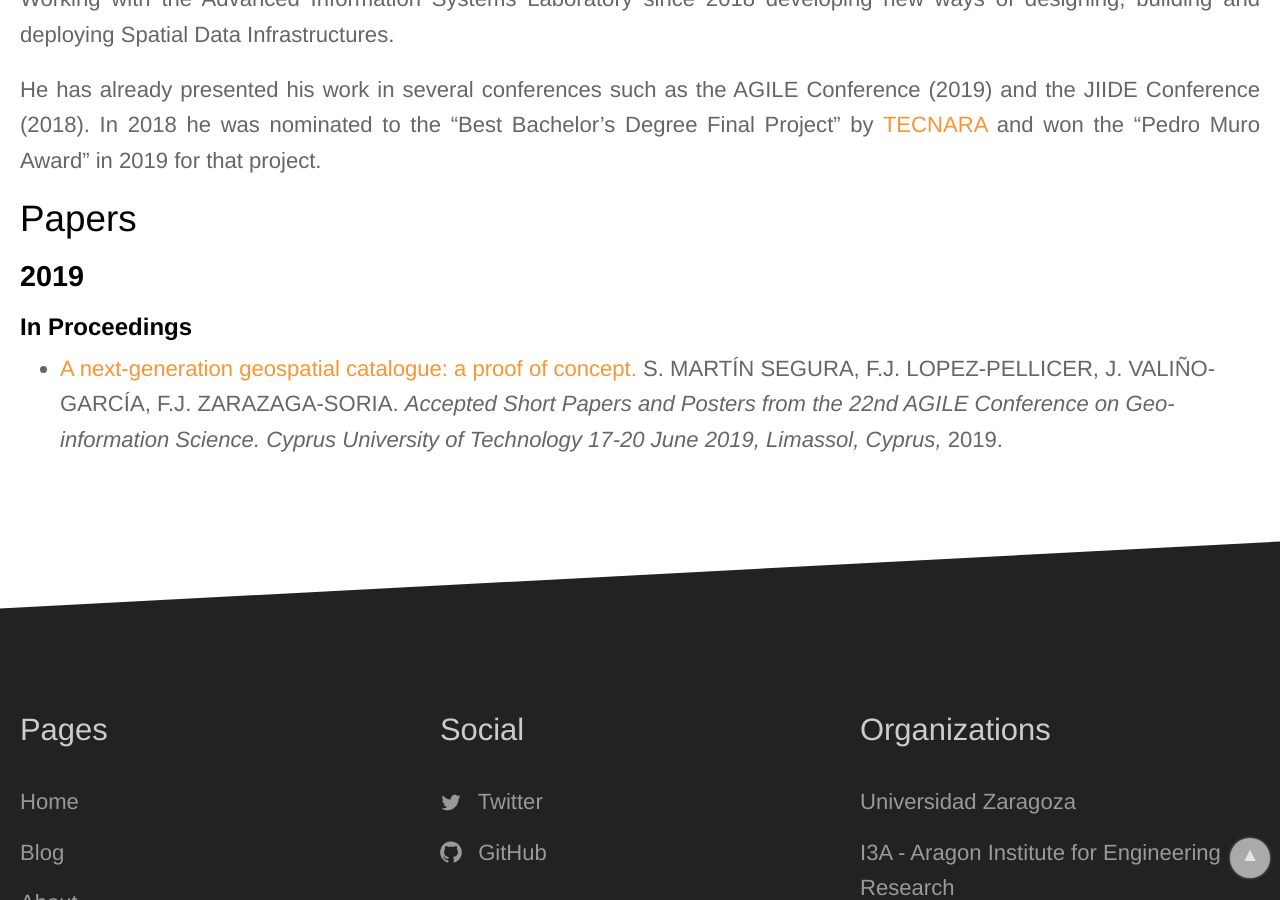
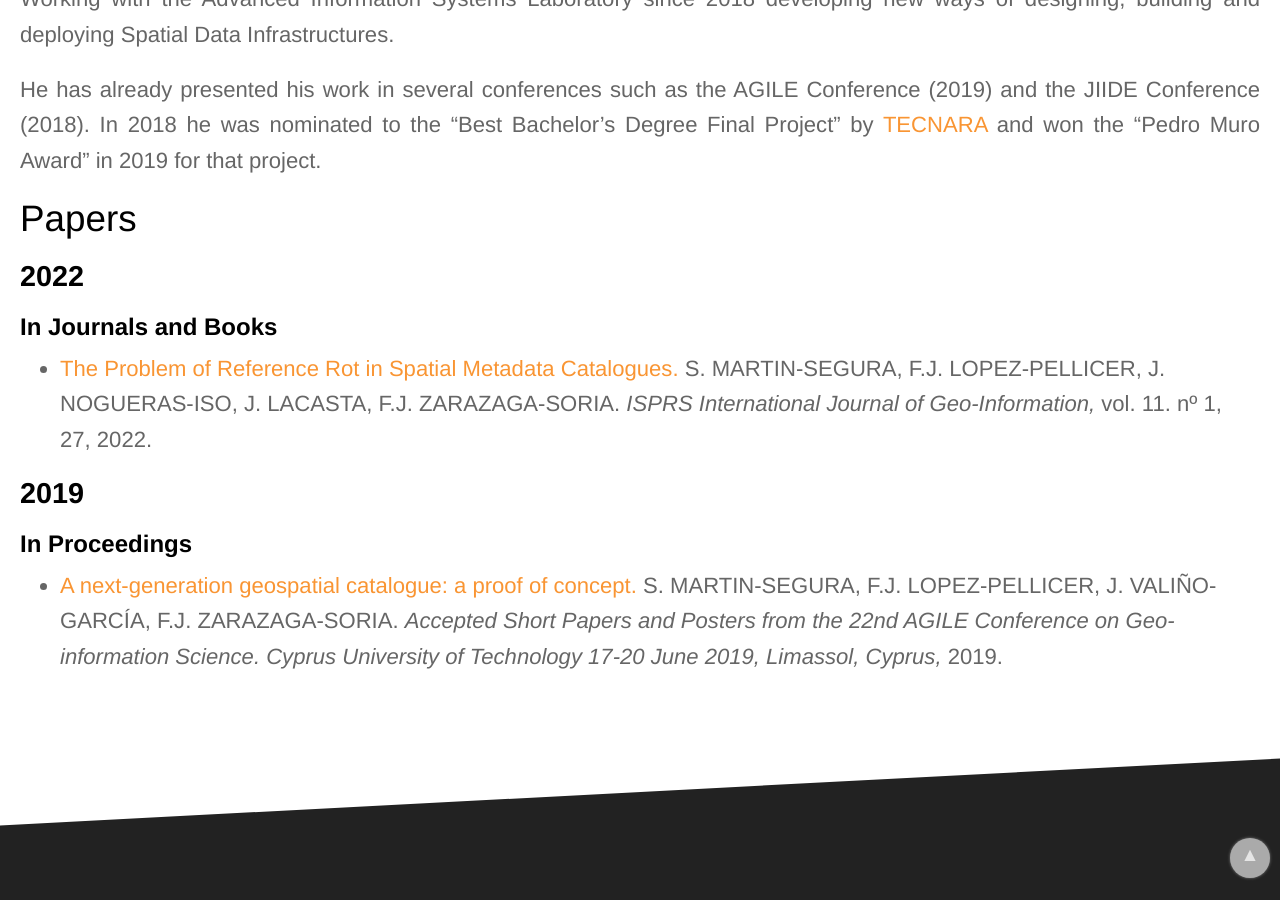
Before and after one commit to IAAA-Lab/IAAA-Lab.github.io, a Jekyll site: the page built from _staff/segura.md, in a window 1280 px wide and 900 px high, scrolled down 577 px. Built offline with Jekyll 4.4.1, drawn with Linux system fonts in a browser that asks for light colours.

Commit message:
Added Reference Rot

```diff
--- a/Gemfile
+++ b/Gemfile
@@ -1,3 +1,5 @@
 source 'https://rubygems.org'
 
 gem "github-pages", group: :jekyll_plugins
+
+gem "webrick", "~> 1.7"
--- a/_config.yml
+++ b/_config.yml
@@ -1,6 +1,5 @@
 title: Advanced Information Systems Laboratory
 url: "https://www.iaaa.es"
-baseurl:
 google_analytics_key:
 google_maps_javascript_api_key:
 disqus_shortname:
--- a/_data/papers.yml
+++ b/_data/papers.yml
@@ -1,6 +1,14 @@
 # Importante: dentro de este fichero los artículos tienen que estar ordenados por año
 # (los más recientes primero) y dentro de cada año primero van los libros, luego los
 # artículos de revista y capítulos de libro y finalmente los artículos de congresos
+# -------------------
+- title: "The Problem of Reference Rot in Spatial Metadata Catalogues"
+  url: https://www.mdpi.com/2220-9964/11/1/27/htm
+  authors: S. MARTIN-SEGURA, F.J. LOPEZ-PELLICER, J. NOGUERAS-ISO, J. LACASTA, F.J. ZARAZAGA-SORIA
+  publication: "ISPRS International Journal of Geo-Information"
+  publication_detail: "vol. 11. nº 1, 27"
+  year: 2022
+  doi: 10.3390/ijgi11010027
 # -------------------
 - title: "Towards value-creating and sustainable open data ecosystems: A comparative case study and a research agenda"
   url: https://jedem.org/index.php/jedem/article/view/644
@@ -9,6 +17,7 @@
   publication_detail: "vol. 13. nº 2, 1-27"
   year: 2021
   doi: 10.29379/jedem.v13i2.644
+# -------------------
 - title: "An Analysis of Existing Production Frameworks for Statistical and Geographic Information: Synergies, Gaps and Integration"
   url: https://doi.org/10.3390/ijgi10060374
   authors: F.J. ARIZA-LÓPEZ, A. RODRÍGUEZ-PASCUAL, F.J. LOPEZ-PELLICER, L.M. VILCHES-BLAZQUEZ, A. VILLAR-IGLESIAS, J. MASÓ, E. DÍAZ-DÍAZ, M.A. UREÑA-CÁMARA, A. GONZÁLEZ-YANES
@@ -181,7 +190,7 @@
 # -------------------
 - title: "A next-generation geospatial catalogue: a proof of concept"
   url: https://agile-online.org/images/conference_2019/documents/short_papers/110_Upload_your_PDF_file.pdf
-  authors: S. MARTÍN SEGURA, F.J. LOPEZ-PELLICER, J. VALIÑO-GARCÍA, F.J. ZARAZAGA-SORIA
+  authors: S. MARTIN-SEGURA, F.J. LOPEZ-PELLICER, J. VALIÑO-GARCÍA, F.J. ZARAZAGA-SORIA
   publication_conference: "Accepted Short Papers and Posters from the 22nd AGILE Conference on Geo-information Science. Cyprus University of Technology 17-20 June 2019, Limassol, Cyprus"
   year: 2019
 # -------------------
--- a/_data/phd-students.yml
+++ b/_data/phd-students.yml
@@ -8,7 +8,7 @@ dayany:
   #url:
 segura:
   name: Sergio Martín Segura
-  papers_name: S. MARTÍN SEGURA
+  papers_name: S. MARTIN-SEGURA
   projects_name:
   position: PhD Student
   image_path: /images/people/phd-students/segura.jpg
```
